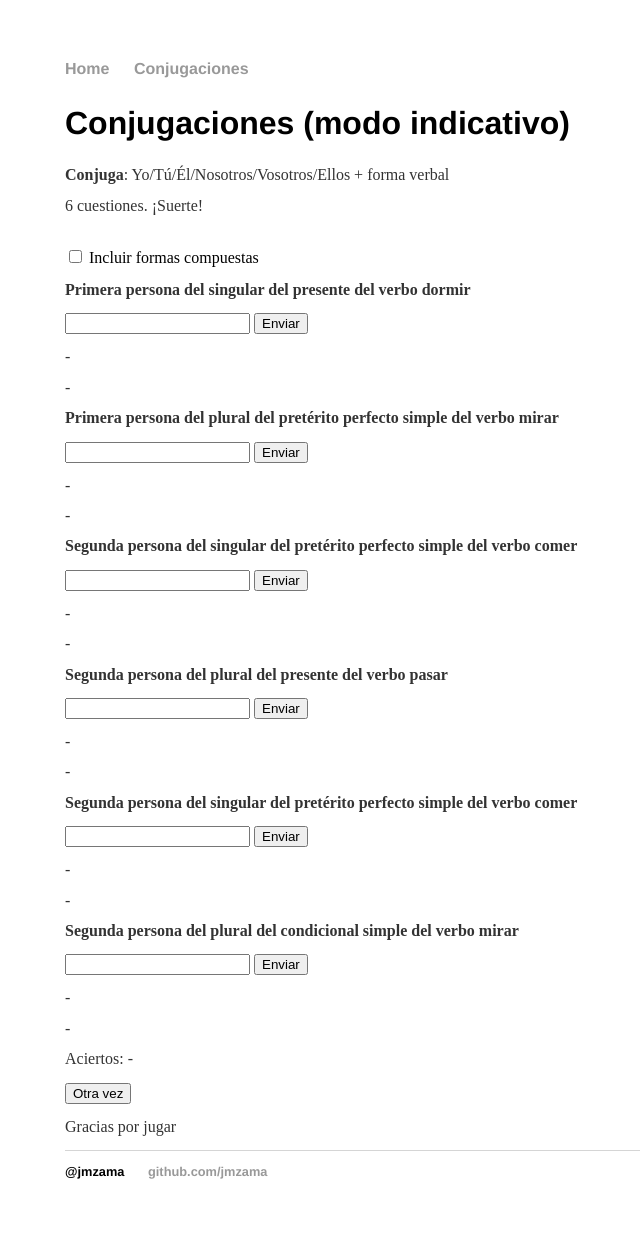
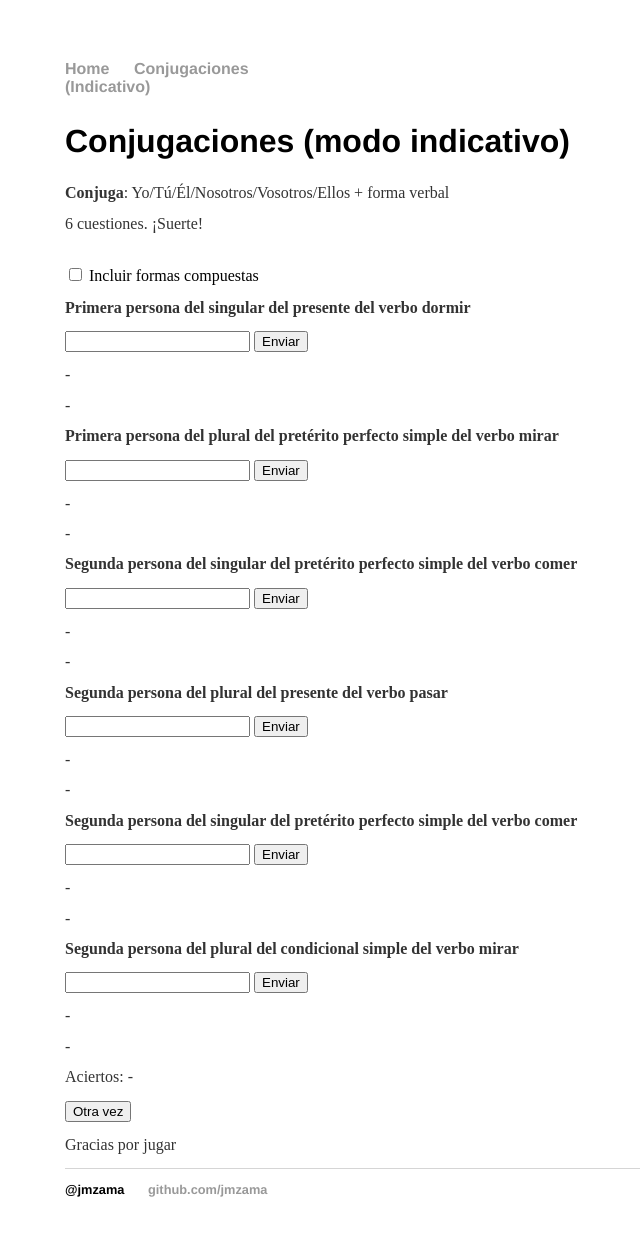
Before and after one commit to jmzama/jmzama.github.io, a Jekyll site: the page built from conjugaciones/index.html, in a window 1280 px wide. Shown: the whole page, without its empty margins (127-767 px from the left). Built offline with Jekyll 4.4.1, drawn with Linux system fonts in a browser that asks for light colours.

Commit message:
Update default.html

```diff
--- a/_layouts/default.html
+++ b/_layouts/default.html
@@ -9,7 +9,7 @@
 			<nav>
 	    		<ul>
 	        		<li><a href="/">Home</a></li>
-		        	<li><a href="/conjugaciones">Conjugaciones</a></li>
+		        	<li><a href="/conjugaciones">Conjugaciones<br>(Indicativo)</a></li>
 	    		</ul>
 			</nav>
 			<div class="container">
```
